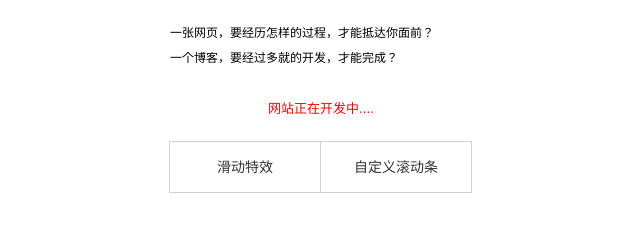
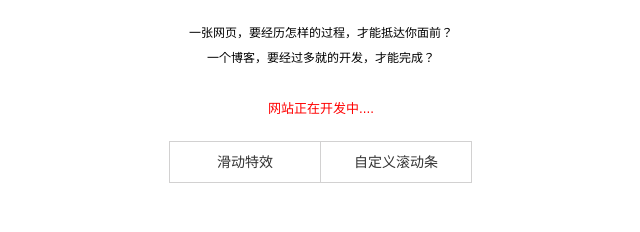
Before and after one commit to Jun-r/Jun-r.github.io, a plain HTML site: page index.html in a window 1280 px wide. Shown: the part 240-472 px from the top of the page, without its empty margins (320-960 px from the left). Drawn offline with nearby package versions, Linux system fonts and the light colour scheme.

Commit message:
updata home

```diff
--- a/index.html
+++ b/index.html
@@ -32,9 +32,9 @@
 				display:block;
 				width:150px;
 				float:left;
-				height:50px;
+				height:40px;
 				border:1px solid #D2D1D1;
-				line-height:50px;
+				line-height:40px;
 				text-align:center;
 				font-size:14px;
 				margin-left:-1px;
@@ -62,11 +62,11 @@
 			.J-page .content{
 				line-height:25px;
 				font-size:12px;
+				text-align: center;
 			}
 			.J-page .content span{
 				display:block;
 				margin-bottom:20px;
-				text-align: center;
 				font-size:13px;
 				color:red;
 			}
```
